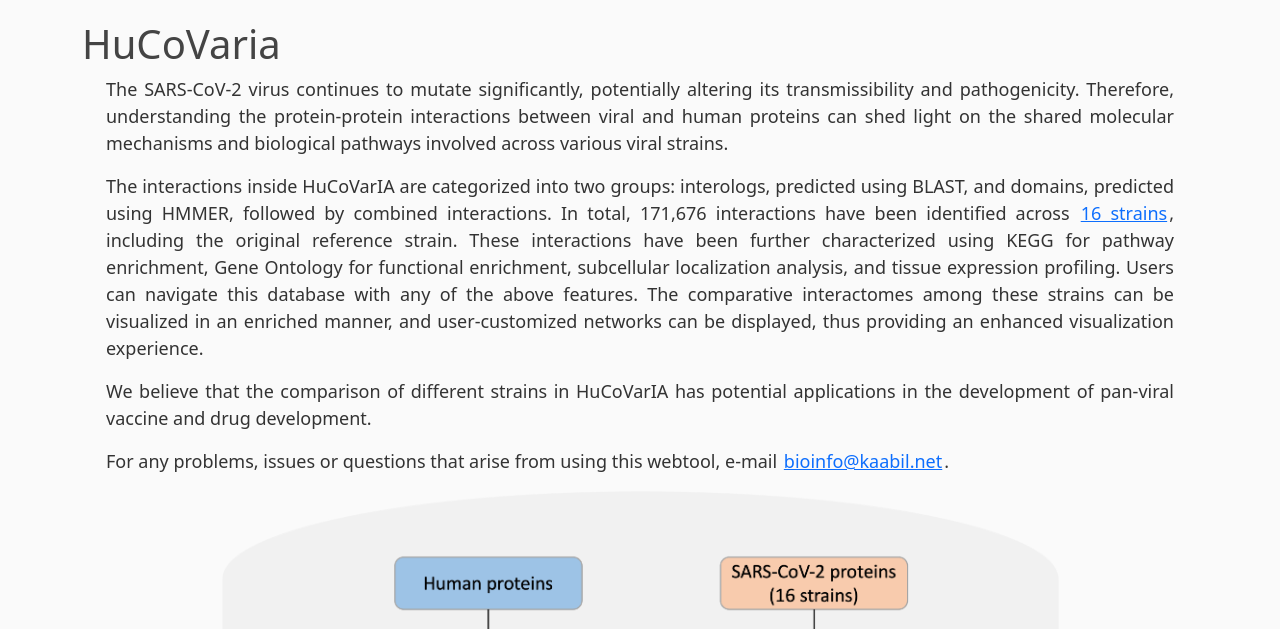
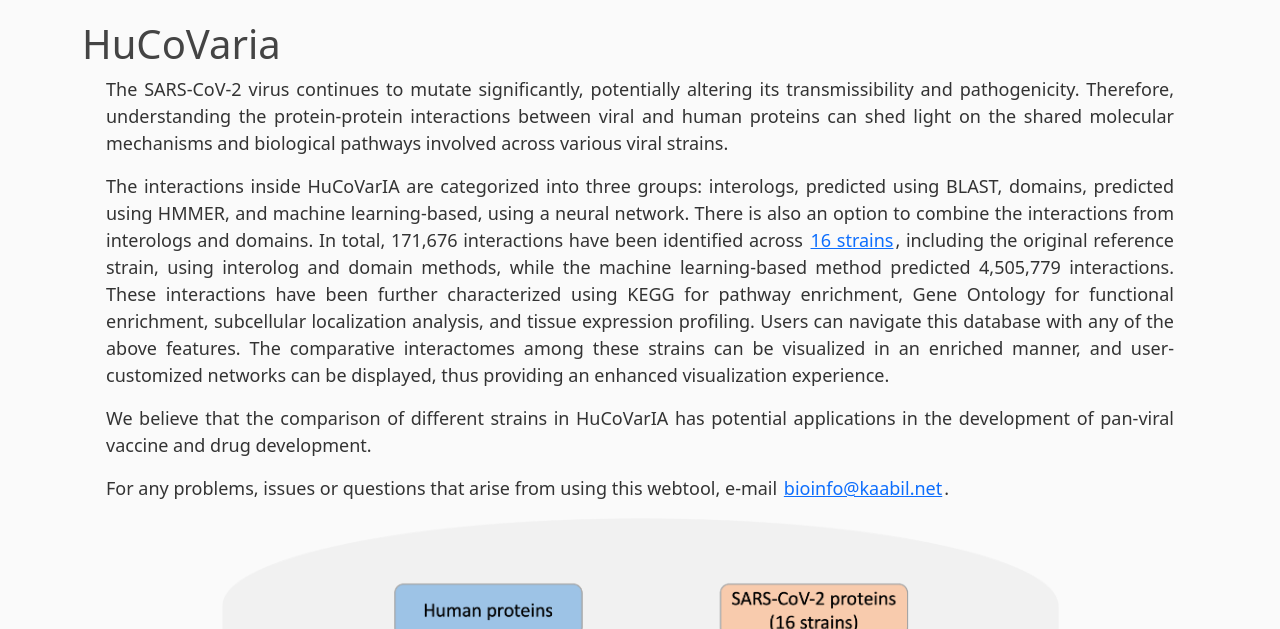
Before and after one commit to usubioinfo/hucovaria, a Django app: page /hucovaria/ in a window 1280 px wide. Shown: the part 60-689 px from the top of the page. Run offline with Django 4.2, Linux system fonts and the light colour scheme; parts of the project's set-up code (start-up, migrations or seed data) failed here and were passed over; some libraries are stand-ins or nearby versions.

Commit message:
Changes to Home page and Dockerfile

```diff
--- a/main/templates/home.html
+++ b/main/templates/home.html
@@ -8,7 +8,7 @@
 			The SARS-CoV-2 virus continues to mutate significantly, potentially altering its transmissibility and pathogenicity. Therefore, understanding the protein-protein interactions between viral and human proteins can shed light on the shared molecular mechanisms and biological pathways involved across various viral strains.
 		</p>
 		<p>
-			The interactions inside HuCoVarIA are categorized into two groups: interologs, predicted using BLAST, and domains, predicted using HMMER, followed by combined interactions. In total, 171,676 interactions have been identified across <a href="datasets">16 strains</a>, including the original reference strain. These interactions have been further characterized using KEGG for pathway enrichment, Gene Ontology for functional enrichment, subcellular localization analysis, and tissue expression profiling. Users can navigate this database with any of the above features. The comparative interactomes among these strains can be visualized in an enriched manner, and user-customized networks can be displayed, thus providing an enhanced visualization experience.
+			The interactions inside HuCoVarIA are categorized into three groups: interologs, predicted using BLAST, domains, predicted using HMMER, and machine learning-based, using a neural network. There is also an option to combine the interactions from interologs and domains. In total, 171,676 interactions have been identified across <a href="datasets">16 strains</a>, including the original reference strain, using interolog and domain methods, while the machine learning-based method predicted 4,505,779 interactions. These interactions have been further characterized using KEGG for pathway enrichment, Gene Ontology for functional enrichment, subcellular localization analysis, and tissue expression profiling. Users can navigate this database with any of the above features. The comparative interactomes among these strains can be visualized in an enriched manner, and user-customized networks can be displayed, thus providing an enhanced visualization experience.
 		</p>
 		<p>
 			We believe that the comparison of different strains in HuCoVarIA has potential applications in the development of pan-viral vaccine and drug development.
```
Also changed, not shown: 1 other file.
